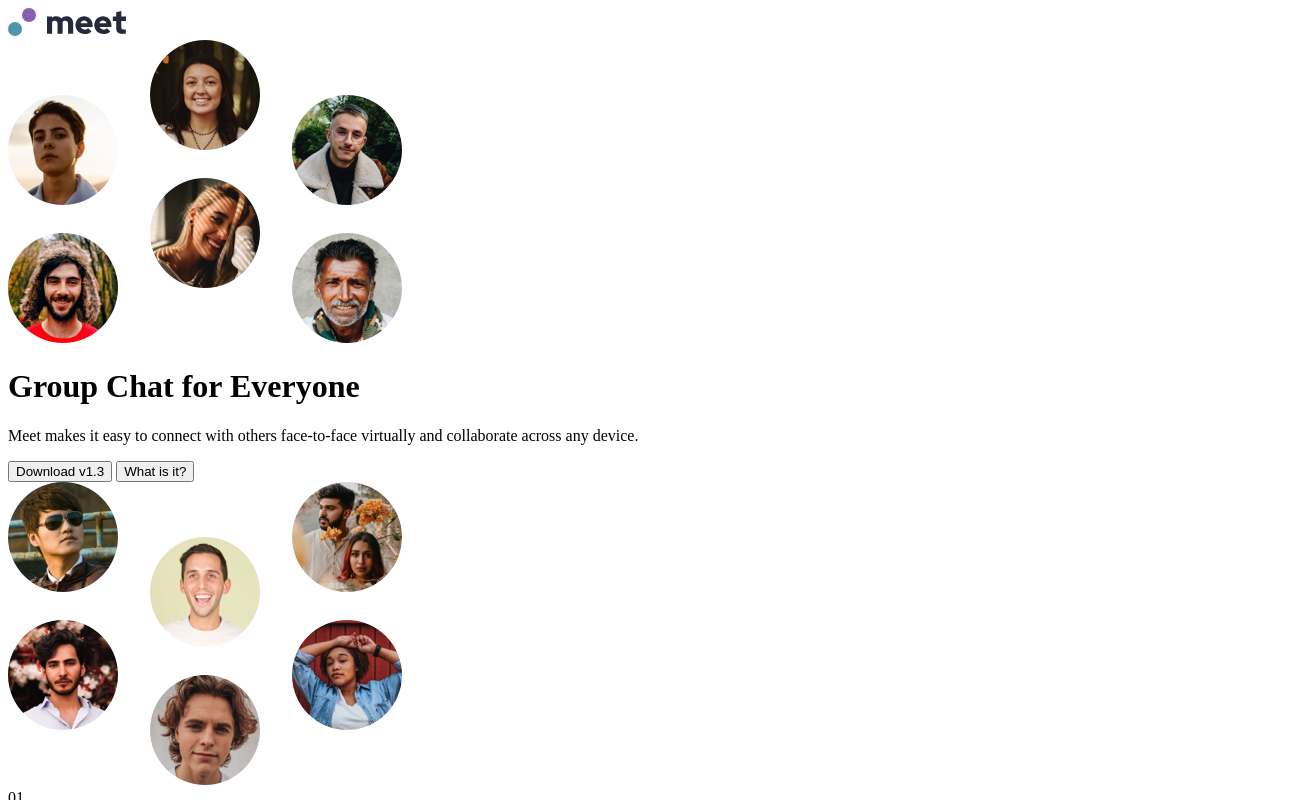
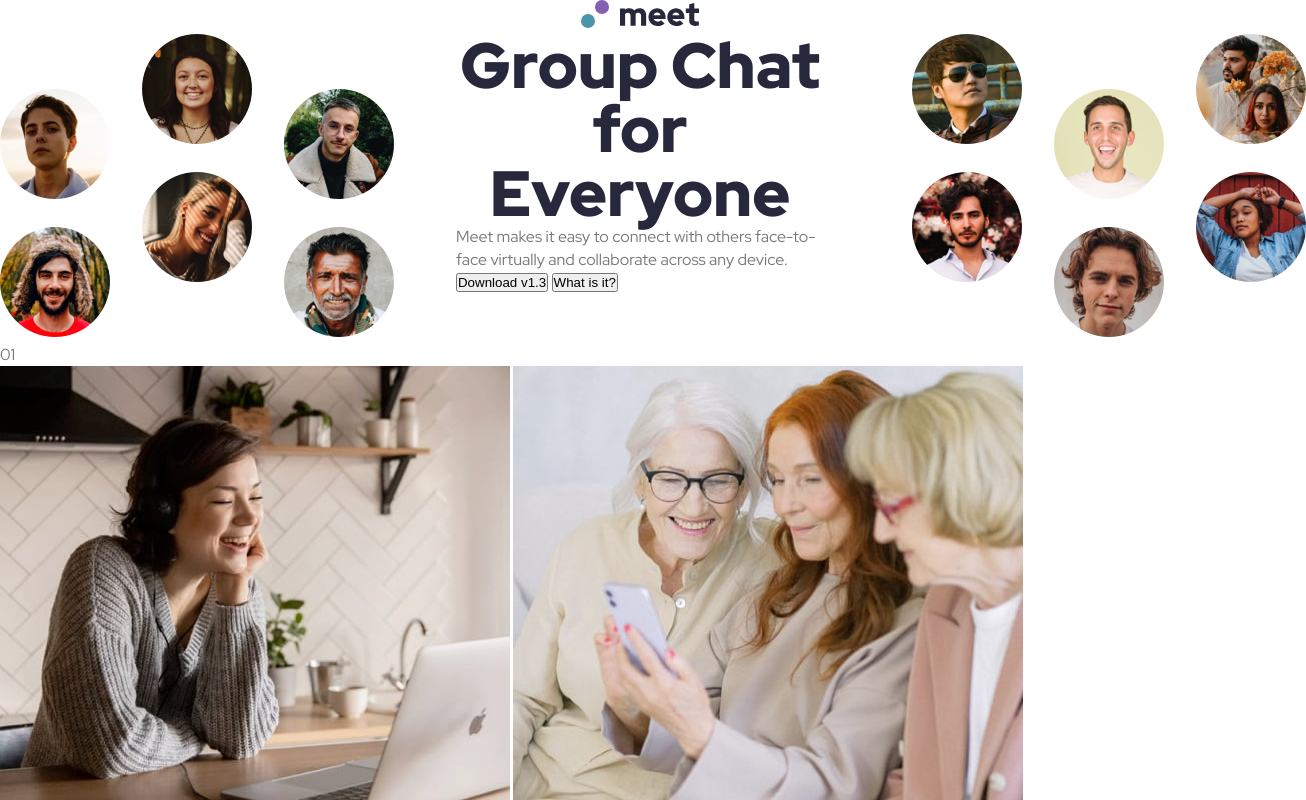
Before and after one commit to arthurkyambadde/connect, a plain HTML site: page index.html in a window 1280 px wide. Shown: the top 800 px of the page, 1306 px wide, since content can reach past the window. Drawn offline with Linux system fonts and the light colour scheme.

Commit message:
style(Body): Set-up the CSS file structure and add reset styles to the page to start at a clean slate.

```diff
--- /dev/null
+++ b/css/base/_base.css
@@ -0,0 +1,15 @@
+*,
+*::before,
+*::after {
+  margin: 0;
+  padding: 0;
+  box-sizing: border-box;
+}
+
+html {
+  font-size: 62.5%;
+}
+
+body {
+  box-sizing: inherit;
+}
--- /dev/null
+++ b/css/base/_typography.css
@@ -0,0 +1,19 @@
+/* Page Typography */
+
+/*Base Typo*/
+body {
+  font-family: "Red Hat Display", sans-serif;
+  font-weight: 400;
+  font-size: 1.6rem;
+  line-height: 1.4;
+  color: #777;
+}
+
+/*Header Typography*/
+.header__title {
+  font-weight: 900;
+  font-size: 6.4rem;
+  line-height: 64px;
+  text-align: center;
+  color: #28283d;
+}
--- /dev/null
+++ b/css/layout/_header.css
@@ -0,0 +1,15 @@
+/*Header Section Layout*/
+
+.header__logo-box {
+  max-width: 100%;
+  height: auto;
+  text-align: center;
+}
+
+.header__row {
+  width: 100%;
+  height: 100%;
+  display: grid;
+  grid-template-columns: repeat(3, calc((100% - 2 * 8.8rem) / 3));
+  gap: 8.8rem;
+}
--- /dev/null
+++ b/css/style.css
@@ -0,0 +1,8 @@
+/*Main CSS File*/
+
+/*Base*/
+@import url("base/_base.css");
+@import url("base/_typography.css");
+
+/*Layout*/
+@import url("layout/_header.css");
--- a/index.html
+++ b/index.html
@@ -12,6 +12,13 @@
     />
 
     <title>Frontend Mentor | Meet landing page</title>
+
+    <link
+      href="https://fonts.googleapis.com/css2?family=Red+Hat+Display:wght@300;400;500;600;700;800;900&display=swap"
+      rel="stylesheet"
+    />
+
+    <link rel="stylesheet" href="css/style.css" />
   </head>
   <body>
     <header class="header">
```
